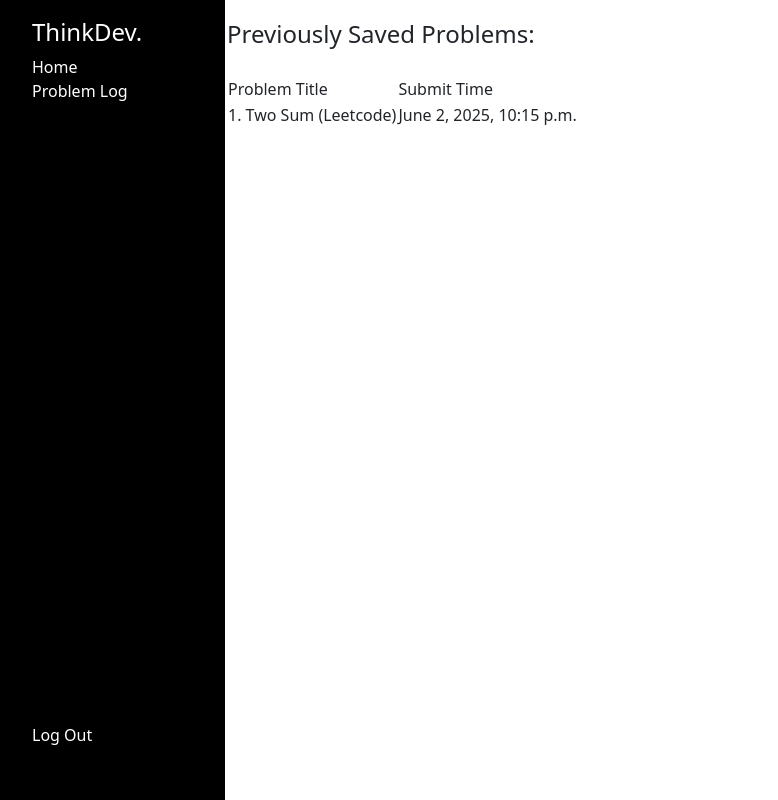
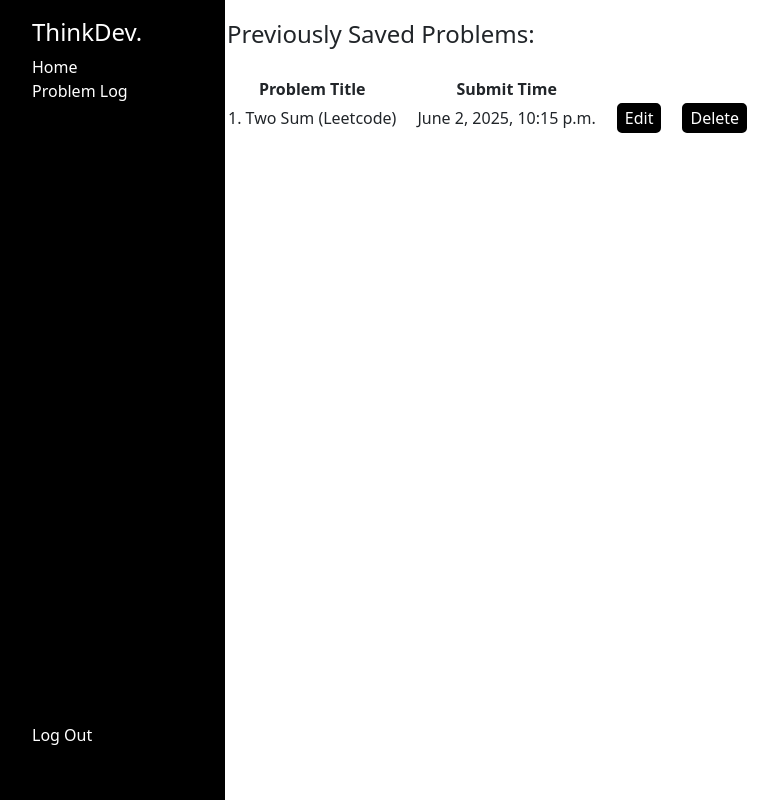
Before and after one commit to kyoyuncoding/ThinkDev, a Django app: page /log/ in a window 1280 px wide. Shown: the whole page, without its empty margins (0-778 px from the left). Run offline with Django 5.2, Linux system fonts and the light colour scheme; data comes from the database, SQL or seed files in the repository.

Commit message:
Changes.

```diff
--- a/thinkdev/problemlog/static/styles.css
+++ b/thinkdev/problemlog/static/styles.css
@@ -29,3 +29,10 @@
     margin-left: 35px;
     margin-top: 20px;
 }
+
+.log_table_cell
+{
+    padding-top: 20px;
+    padding-right: 20px;
+    text-align: center;
+}
--- a/thinkdev/problemlog/templates/log.html
+++ b/thinkdev/problemlog/templates/log.html
@@ -26,26 +26,35 @@
         </div>
         <div class="sidebar_page_second_col">
             <h4>Previously Saved Problems:</h4>
+            <form action="{% url 'problem_log' %}" method="POST">
+            {% csrf_token %}
                 <table>
                     <tr>
-                    <td style="padding-top: 20px; padding-right: 20px;">
-                        Problem Title
+                        <td class="log_table_cell">
+                            <b>Problem Title</b>
                         </td>
-                    <td style="padding-top: 20px; padding-right: 20px;">
-                        Submit Time
+                        <td class="log_table_cell">
+                            <b>Submit Time</b>
                         </td>
                     </tr>
                     {% for problem in problems %}
                         <tr>
-                        <td>
+                            <td name="{{problem.problem_title}}" style="padding-right: 20px;">
                                 {{problem.problem_title}}
                             </td>
-                        <td>
+                            <td style="padding-right: 20px;">
                                 {{problem.submit_time}}
+                            </td>
+                            <td style="padding-right: 20px;">
+                                <input style="border-radius: 5px; background-color:black; color: white; border: 2px solid black;" name="edit_button" type="submit" value="Edit">
+                            </td>
+                            <td style="padding-right: 20px;">
+                                <input style="border-radius: 5px; background-color:black; color: white; border: 2px solid black;" name="delete" type="submit" value="Delete">
                             </td>
                         </tr>
                     {% endfor %}
                 </table>
+            </form>
         </div>
     </div>
 {% endblock %}
--- a/thinkdev/problemlog/views.py
+++ b/thinkdev/problemlog/views.py
@@ -9,6 +9,11 @@ def index(request):
     return render(request, "index.html")
 
 def problem_log(request):
+
+    if request.method == "POST":
+        if request.POST.get("edit_button"):
+            return render(request, "problemlog.html")
+
     return render(request, "problemlog.html")
 
 def log(request):
```
Lines whose indentation alone changed are shown as unchanged.
